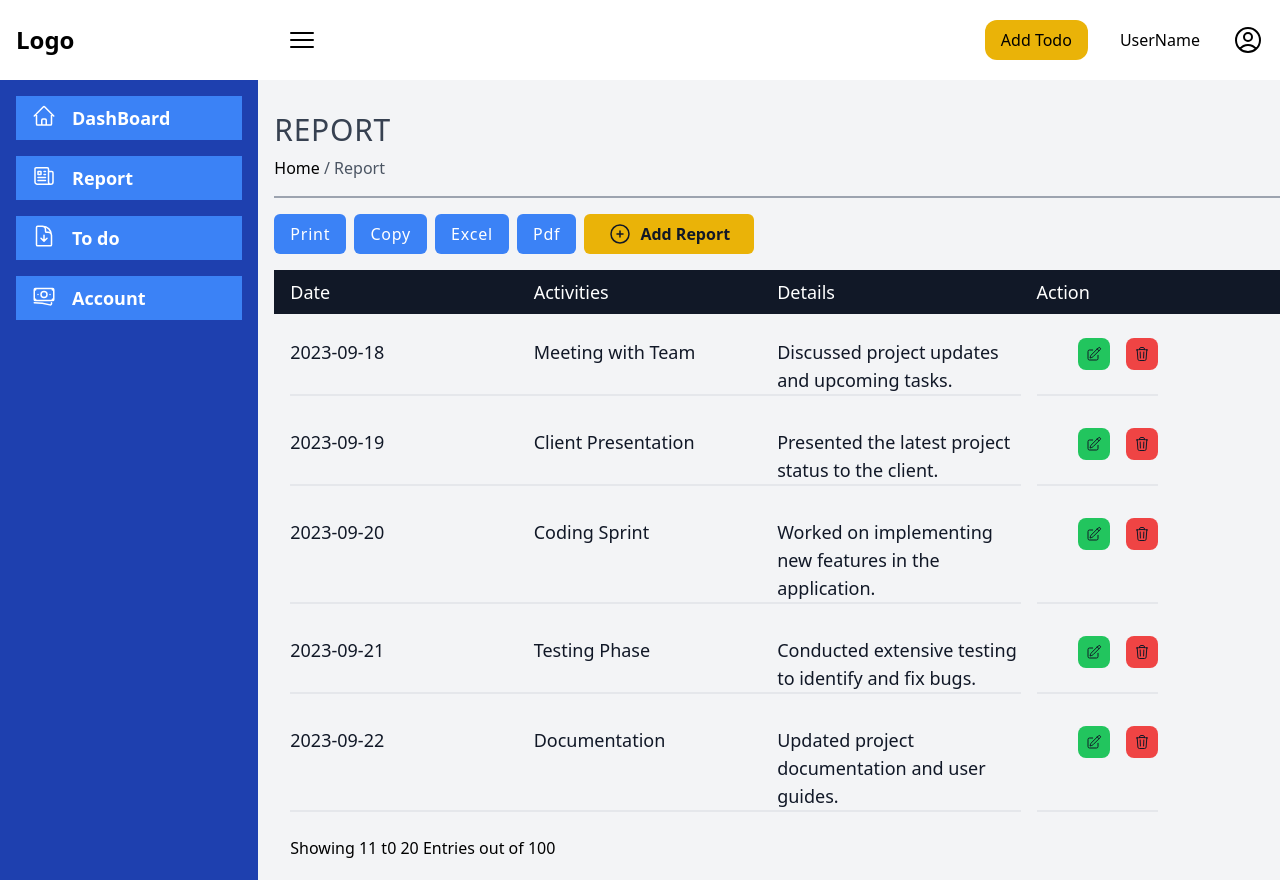
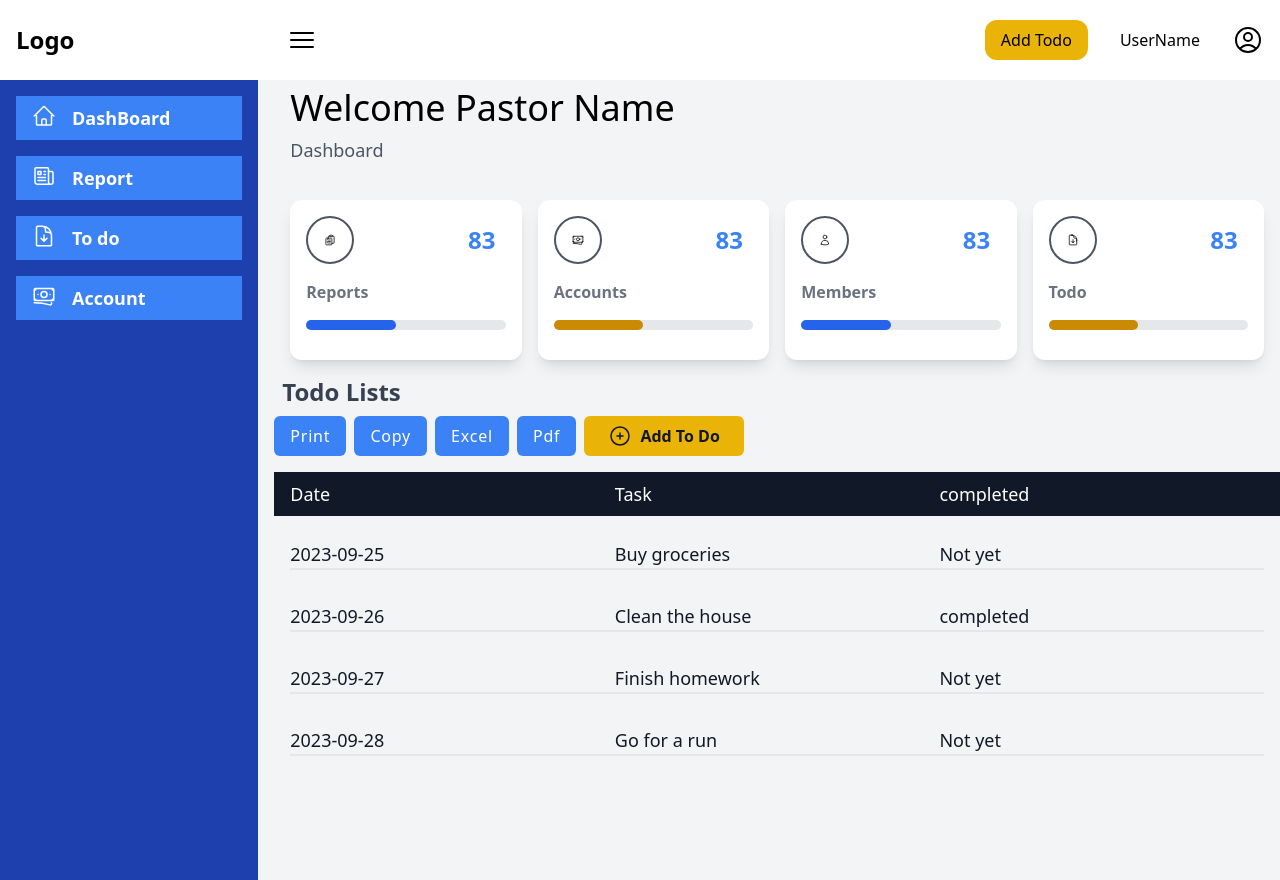
Before and after one commit to shinorspellz/Vmodel_Dashboard, a React (Create React App) app: page / in a window 1280 px wide. Built offline with nearby package versions, Linux system fonts and the light colour scheme.

Commit message:
change to dashboard

```diff
--- a/src/pages/Home.jsx
+++ b/src/pages/Home.jsx
@@ -11,7 +11,7 @@ function Home() {
       <div className="flex justify-between gap-4">
         <SideBar />
         <div className="bg-gray-100 w-full">
-          <Reports />
+          <DashBoard />
         </div>
       </div>
     </div>
```
